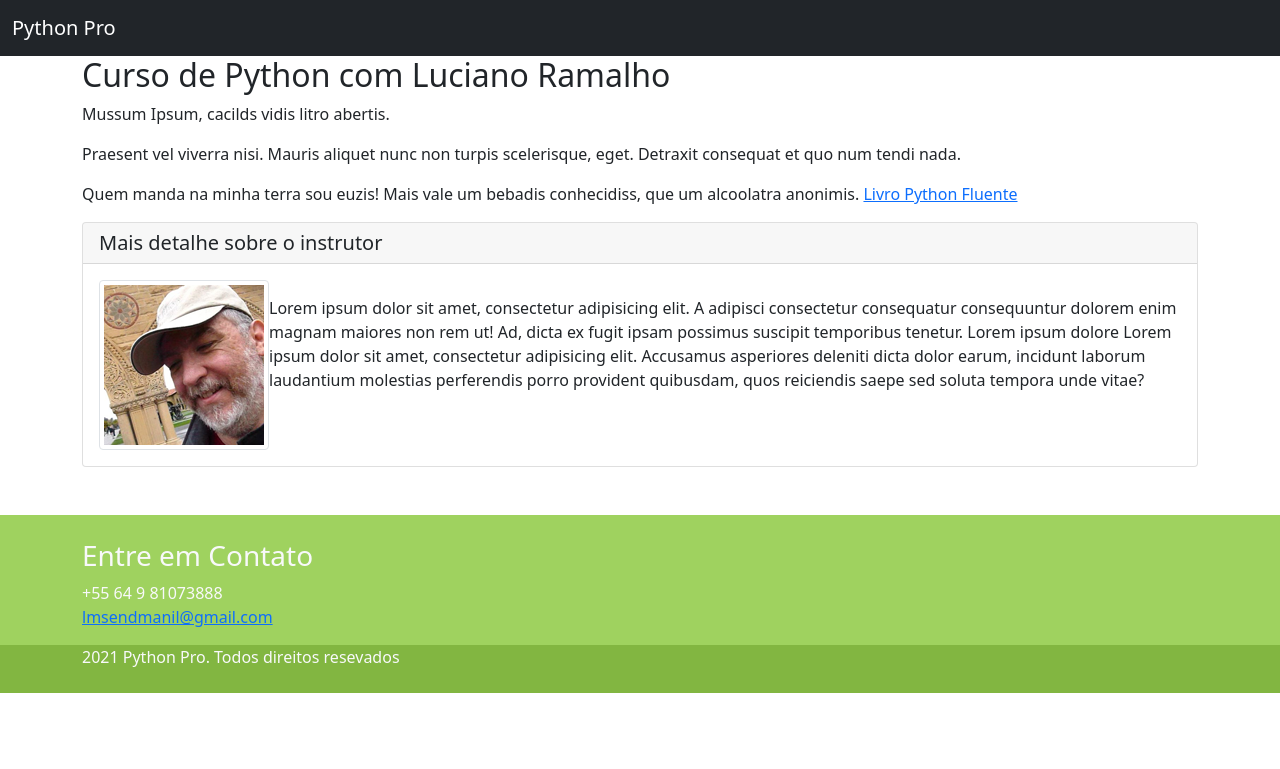
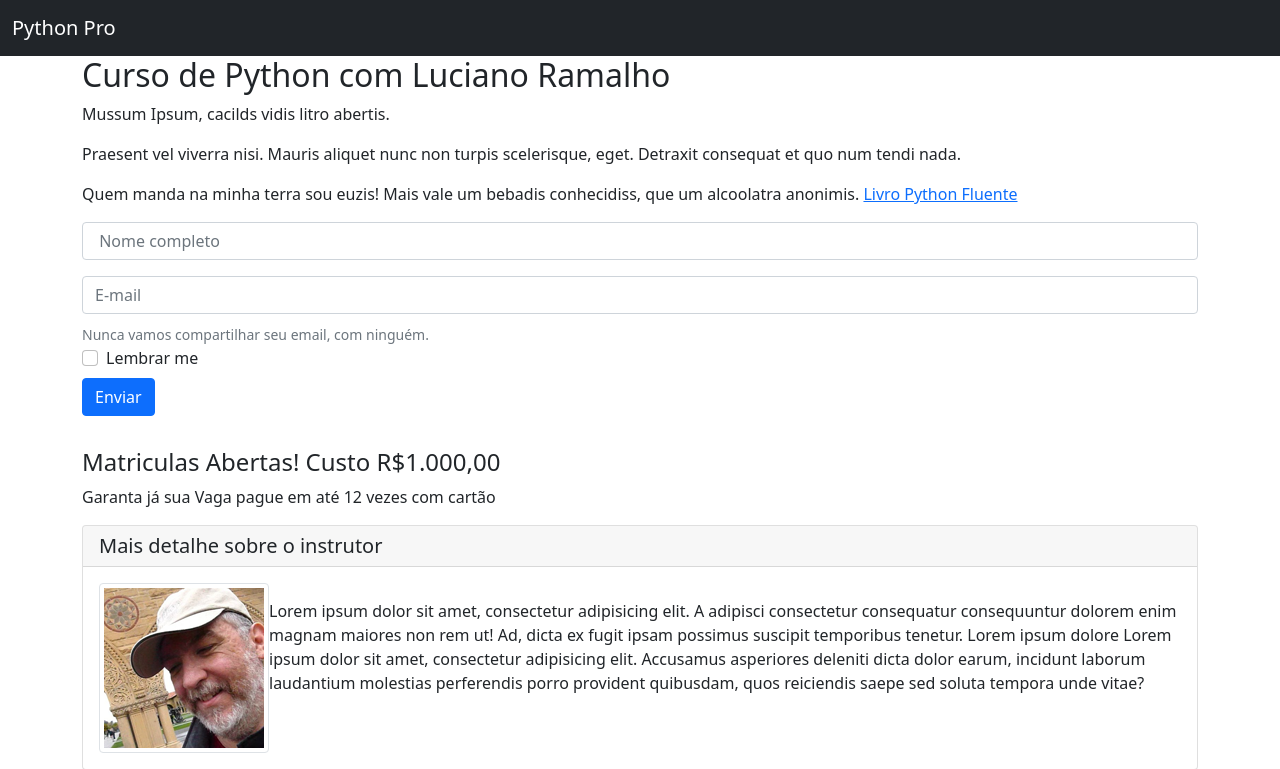
Before and after one commit to leandromartins36/Linux_curso_django, a Django app: template pypro/base/templates/base/home.html in a window 1280 px wide. Shown: the top 769 px of the page. Before the commit the page ends 693 px from the top, so only its background shows below. Run offline with Django 3.2, Linux system fonts and the light colour scheme; the template is opened without the code that fills it, so the values that code supplies are empty; some libraries are stand-ins or nearby versions.

Commit message:
inclusão do botão de pagamento mercado pago e formulario de inscrição.

```diff
--- a/pypro/base/templates/base/home.html
+++ b/pypro/base/templates/base/home.html
@@ -5,7 +5,7 @@
 <head>
     <meta charset="utf-8">
     <meta http-equiv="X-UA-Compatible" content="IE=edge">
-    <meta name="viewport" content="width=device-width, initial-scale=1">
+    <meta name="viewport" content="width=device-width, initial-scale=1, shrink-to-fit=no">
 
     <title>Python Pro</title>
 
@@ -27,9 +27,11 @@
 
     <link href="{% static 'css/bootstrap.min.css' %}" rel="stylesheet">
     <link href="{% static 'css/style.css' %}" rel="stylesheet">
-    <script src="{% static 'js/jquery.min.js' %}"></script>
-    <script src="{% static 'js/bootstrap.min.js' %}"></script>
-    <script src="{% static 'js/scripts.js' %}"></script>
+    <script type="text/javascript" src="{% static 'js/jquery.min.js' %}"></script>
+    <script type="text/javascript" src="{% static 'js/bootstrap.min.js' %}"></script>
+    <script type="text/javascript" src="{% static 'js/scripts.js' %}"></script>
+    <script type="text/javascript" src="{% static 'js/popper.min.js' %}"></script>
+    <script type="text/javascript" src="{% static 'js/bootstrap.bundle.js' %}"></script>
 
 </head>
 <body>
@@ -50,6 +52,7 @@
     </div>
 </nav>
 
+
 <div class="container">
     <div class="row">
         <div class="col-md-12">
@@ -69,6 +72,43 @@
 
             </div>
         </div>
+    </div>
+
+
+    <form class="form-inline float-lg-left">
+
+
+        <div class="entrar_nome input-group mb-2 mr-sm-2 float-lg-left">
+
+            <input type="text" class="form-control mb-2 mr-sm-2 " id="inlineFormInputName2"
+                   placeholder=" Nome completo">
+
+        </div>
+
+        <div class="input-group mb-2 mr-sm-2 ">
+
+            <input type="email" class="form-control" id="inlineFormInputGroupUsername2" placeholder="E-mail">
+
+        </div>
+        <small id="emailHelp" class="form-text text-muted">Nunca vamos compartilhar seu email, com ninguém.</small>
+
+        <div class="form-check mb-2 mr-sm-2">
+            <input class="form-check-input" type="checkbox" id="inlineFormCheck">
+            <label class="form-check-label" for="inlineFormCheck">
+                Lembrar me
+            </label>
+        </div>
+
+        <button type="submit" class="btn btn-primary mb-2">Enviar</button>
+    </form>
+
+    <div class="button pagar mt-3 mb-3">
+        <h4 class="mt-4">Matriculas Abertas! Custo R$1.000,00</h4>
+        <div class="pagar"><label class=""> Garanta já sua Vaga pague em até 12 vezes com cartão</label></div>
+        <script src="https://www.mercadopago.com.br/integrations/v1/web-payment-checkout.js"
+                data-preference-id="79796750-5a535b03-fcd8-4071-949f-77cc75bebbfc" data-source="button">
+        </script>
+
     </div>
     <div class="row">
         <div class="col-md-12">
```
Also changed, not shown: pypro/base/static/css/style.css (line endings or trailing spaces).
